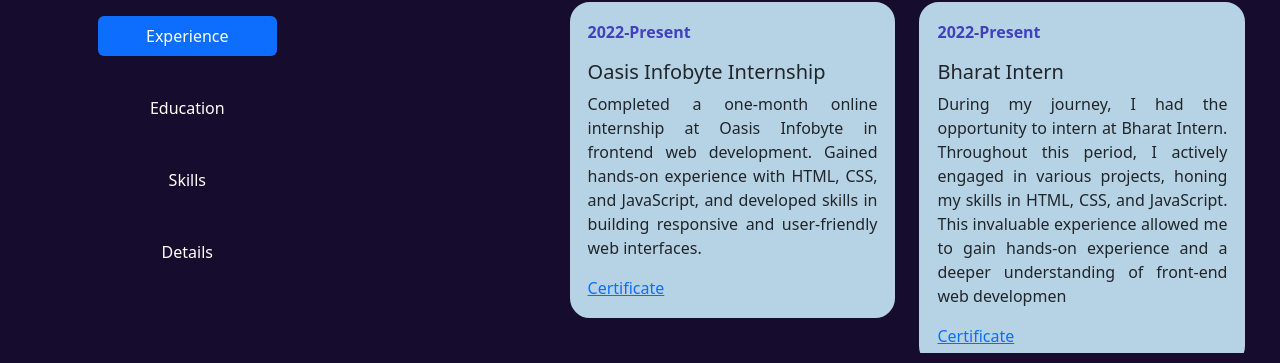
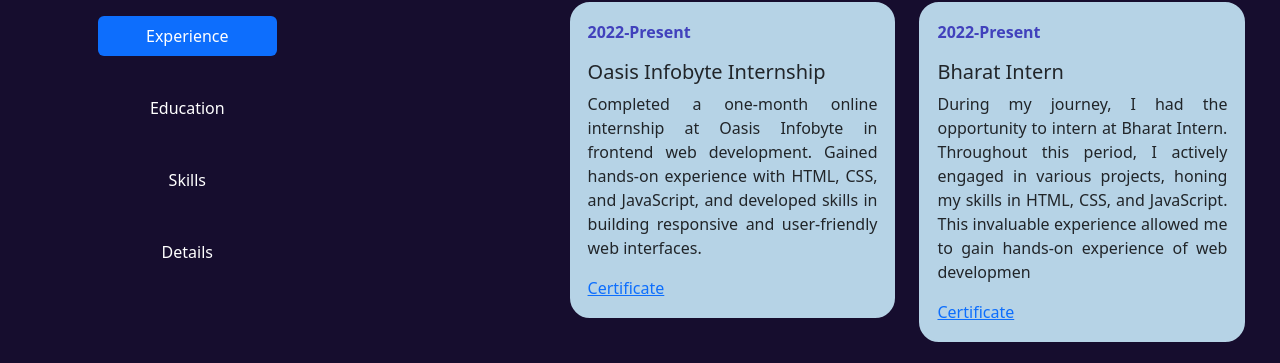
Before and after one commit to Punishmidha/MyPortfolio, a plain HTML site: page src/about.html in a window 1280 px wide. Shown: the part 289-652 px from the top of the page. Drawn offline with nearby package versions, Linux system fonts and the light colour scheme; files whose address does not match are found by name.

Commit message:
changed bharat

```diff
--- a/src/about.html
+++ b/src/about.html
@@ -89,8 +89,7 @@
                     <h5 class="card-title">Bharat Intern</h5>
                     <p class="card-text ">During my journey, I had the opportunity to intern at Bharat Intern.
                       Throughout this period, I actively engaged in various projects, honing my skills in HTML, CSS, and
-                      JavaScript. This invaluable experience allowed me to gain hands-on experience and a deeper
-                      understanding of front-end web developmen
+                      JavaScript. This invaluable experience allowed me to gain hands-on experience of web developmen
                     </p>
                     <a href="../Certificates/BharatIntern.pdf" target="_blank" class="card-link">Certificate</a>
                   </div>
```
